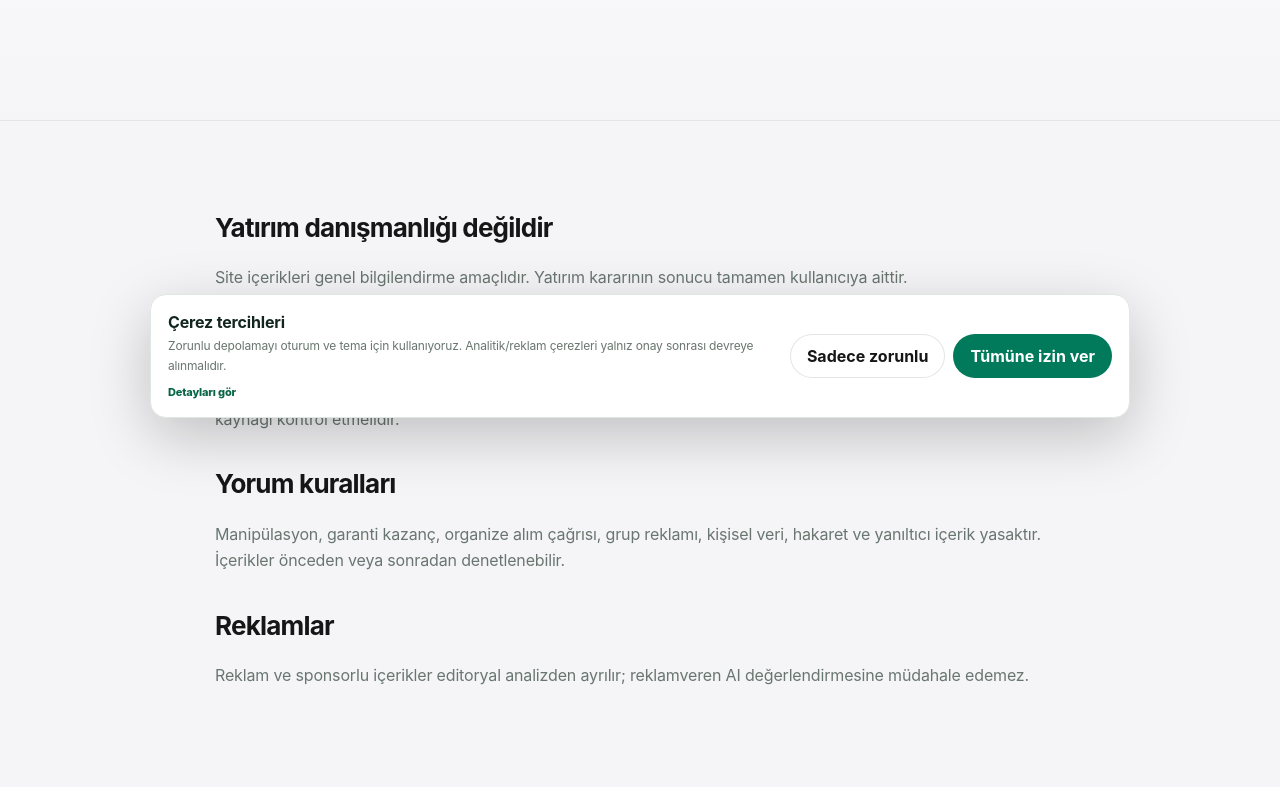
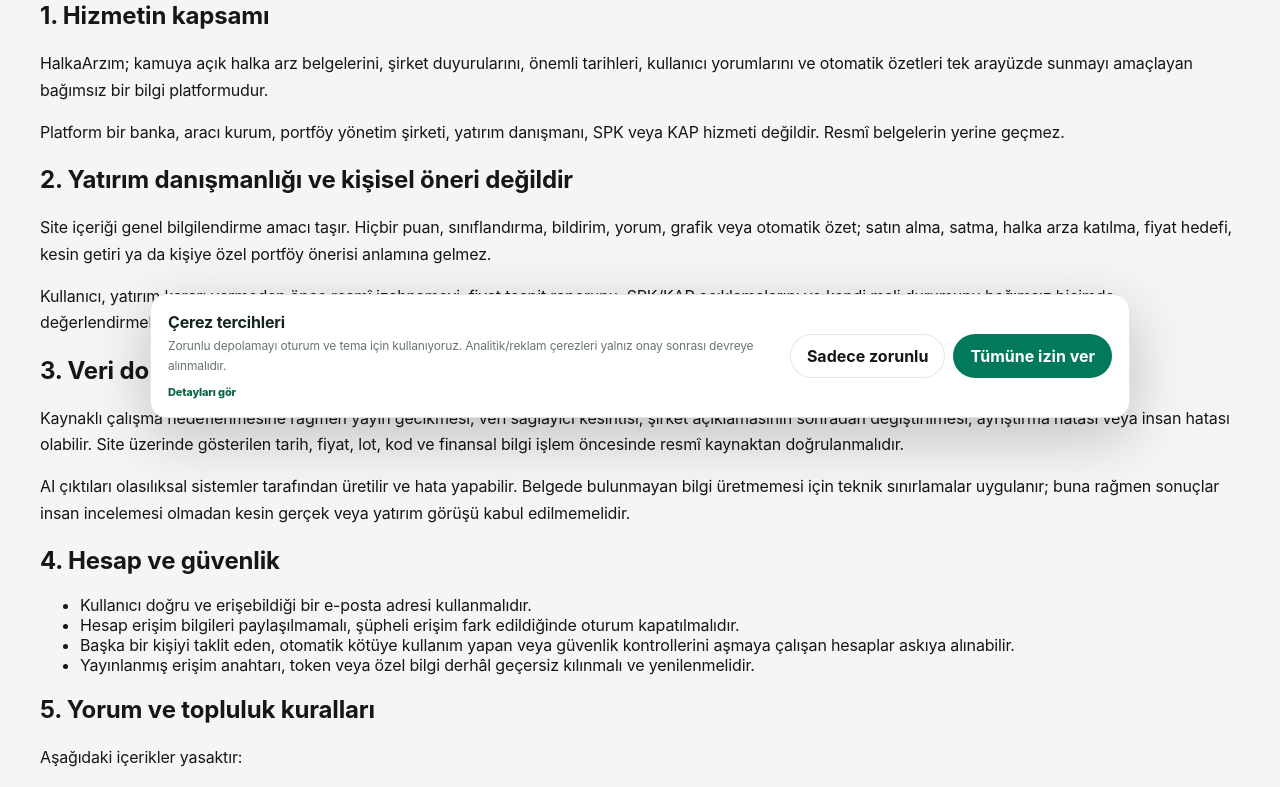
Before and after one commit to ajaroste/halkaarzim, a Next.js app: page /kullanim-kosullari in a window 1280 px wide. Shown: the part 364-1151 px from the top of the page. Built offline with nearby package versions, Linux system fonts and the light colour scheme; no server answers.

Commit message:
legal: expand terms and community rules

```diff
--- a/app/kullanim-kosullari/page.tsx
+++ b/app/kullanim-kosullari/page.tsx
@@ -1,2 +1,42 @@
-import { Header } from "@/components/Header"; import { Footer } from "@/components/Footer";
-export default function TermsPage(){return <><Header/><main className="pageShell"><section className="pageHero"><div className="container narrow"><span className="eyebrow">Kullanım koşulları</span><h1>Bilgilendirme sınırı ve topluluk kuralları</h1></div></section><article className="legalPage container narrow"><h2>Yatırım danışmanlığı değildir</h2><p>Site içerikleri genel bilgilendirme amaçlıdır. Yatırım kararının sonucu tamamen kullanıcıya aittir.</p><h2>Veri doğruluğu</h2><p>Kaynaklı çalışma hedeflenmesine rağmen gecikme, belge değişikliği veya hata olabilir. Kullanıcı işlem öncesi resmî kaynağı kontrol etmelidir.</p><h2>Yorum kuralları</h2><p>Manipülasyon, garanti kazanç, organize alım çağrısı, grup reklamı, kişisel veri, hakaret ve yanıltıcı içerik yasaktır. İçerikler önceden veya sonradan denetlenebilir.</p><h2>Reklamlar</h2><p>Reklam ve sponsorlu içerikler editoryal analizden ayrılır; reklamveren AI değerlendirmesine müdahale edemez.</p></article></main><Footer/></>}
+import type { Metadata } from "next";
+import { LegalPage } from "@/components/LegalPage";
+
+export const metadata: Metadata = {
+  title: "Kullanım Koşulları",
+  description: "HalkaArzım içerik sınırları, hesap kuralları, topluluk ilkeleri ve sorumluluk koşulları.",
+  alternates: { canonical: "/kullanim-kosullari" }
+};
+
+const toc = [
+  { id: "hizmet", label: "Hizmetin kapsamı" },
+  { id: "yatirim", label: "Yatırım danışmanlığı değildir" },
+  { id: "veri", label: "Veri ve AI sınırları" },
+  { id: "hesap", label: "Hesap güvenliği" },
+  { id: "topluluk", label: "Topluluk kuralları" },
+  { id: "fikri", label: "Fikrî haklar" },
+  { id: "ucuncu", label: "Üçüncü taraflar" },
+  { id: "sorumluluk", label: "Sorumluluk sınırı" },
+  { id: "degisiklik", label: "Değişiklikler" }
+];
+
+export default function TermsPage() {
+  return <LegalPage eyebrow="Kullanım koşulları" title="Bilgilendirme sınırı ve topluluk kuralları" intro="Platformu kullanırken hangi içeriğin sunulduğunu, hangi davranışların yasak olduğunu ve verilerin nasıl değerlendirilmesi gerektiğini açıklar." version="1.0" toc={toc}>
+    <section id="hizmet"><h2>1. Hizmetin kapsamı</h2><p>HalkaArzım; kamuya açık halka arz belgelerini, şirket duyurularını, önemli tarihleri, kullanıcı yorumlarını ve otomatik özetleri tek arayüzde sunmayı amaçlayan bağımsız bir bilgi platformudur.</p><p>Platform bir banka, aracı kurum, portföy yönetim şirketi, yatırım danışmanı, SPK veya KAP hizmeti değildir. Resmî belgelerin yerine geçmez.</p></section>
+
+    <section id="yatirim"><h2>2. Yatırım danışmanlığı ve kişisel öneri değildir</h2><p>Site içeriği genel bilgilendirme amacı taşır. Hiçbir puan, sınıflandırma, bildirim, yorum, grafik veya otomatik özet; satın alma, satma, halka arza katılma, fiyat hedefi, kesin getiri ya da kişiye özel portföy önerisi anlamına gelmez.</p><p>Kullanıcı, yatırım kararı vermeden önce resmî izahnameyi, fiyat tespit raporunu, SPK/KAP açıklamalarını ve kendi mali durumunu bağımsız biçimde değerlendirmelidir. Ayrıntılı açıklama <a href="/yatirim-tavsiyesi-degildir">Yatırım Tavsiyesi Değildir</a> sayfasındadır.</p></section>
+
+    <section id="veri"><h2>3. Veri doğruluğu ve AI sınırları</h2><p>Kaynaklı çalışma hedeflenmesine rağmen yayın gecikmesi, veri sağlayıcı kesintisi, şirket açıklamasının sonradan değiştirilmesi, ayrıştırma hatası veya insan hatası olabilir. Site üzerinde gösterilen tarih, fiyat, lot, kod ve finansal bilgi işlem öncesinde resmî kaynaktan doğrulanmalıdır.</p><p>AI çıktıları olasılıksal sistemler tarafından üretilir ve hata yapabilir. Belgede bulunmayan bilgi üretmemesi için teknik sınırlamalar uygulanır; buna rağmen sonuçlar insan incelemesi olmadan kesin gerçek veya yatırım görüşü kabul edilmemelidir.</p></section>
+
+    <section id="hesap"><h2>4. Hesap ve güvenlik</h2><ul><li>Kullanıcı doğru ve erişebildiği bir e-posta adresi kullanmalıdır.</li><li>Hesap erişim bilgileri paylaşılmamalı, şüpheli erişim fark edildiğinde oturum kapatılmalıdır.</li><li>Başka bir kişiyi taklit eden, otomatik kötüye kullanım yapan veya güvenlik kontrollerini aşmaya çalışan hesaplar askıya alınabilir.</li><li>Yayınlanmış erişim anahtarı, token veya özel bilgi derhâl geçersiz kılınmalı ve yenilenmelidir.</li></ul></section>
+
+    <section id="topluluk"><h2>5. Yorum ve topluluk kuralları</h2><p>Aşağıdaki içerikler yasaktır:</p><ul><li>Kesin kazanç, garanti tavan, organize alım/satım çağrısı veya piyasa manipülasyonu izlenimi oluşturan ifadeler.</li><li>İçeriden bilgi iddiası, doğrulanmamış suçlama, yanıltıcı finansal veri veya sahte kaynak.</li><li>Hakaret, tehdit, ayrımcılık, kişisel veri, telefon numarası, e-posta, grup reklamı ve spam.</li><li>Telif hakkını veya ticari markayı ihlal eden içerik.</li><li>Güvenlik açığını sömürmeye, zararlı kod yaymaya veya başka kullanıcıların hesabına erişmeye yönelik içerik.</li></ul><p>Yorumlar yayın öncesinde veya sonrasında denetlenebilir; görünürlüğü sınırlandırılabilir, silinebilir veya ilgili hesap askıya alınabilir. Kullanıcı içeriğinin hukuki sorumluluğu öncelikle içeriği paylaşan kullanıcıya aittir; geçerli bildirimler incelenir.</p></section>
+
+    <section id="fikri"><h2>6. Fikrî mülkiyet ve kaynak kullanımı</h2><p>HalkaArzım'ın özgün arayüzü, metinleri, sınıflandırma yapısı ve yazılımı ilgili hak sahiplerine aittir. SPK, KAP, TradingView, şirketler ve haber yayıncılarına ait marka, belge ve verilerin hakları kendilerine aittir.</p><p>Resmî belgelere bağlantı verilmesi veya kısa, kaynaklı özet hazırlanması ilgili kurumla ortaklık ya da onay ilişkisi oluşturmaz. Üçüncü taraf içeriği topluca kopyalanmamalı; lisans gerektiren piyasa verileri yalnız uygun lisansla kullanılmalıdır.</p></section>
+
+    <section id="ucuncu"><h2>7. Üçüncü taraf hizmetleri ve bağlantılar</h2><p>Supabase, Vercel, GitHub, TradingView, Gemini, e-posta, bildirim ve reklam sağlayıcıları kendi hizmet koşullarına tabi olabilir. Harici bağlantıların içeriği ve sürekliliği HalkaArzım'ın kontrolünde değildir.</p><p>Reklam veya sponsorlu alanlar editoryal analizden açıkça ayrılmalı; reklamveren bir şirketin analiz puanına, risklerine veya kaynak seçimine müdahale edememelidir.</p></section>
+
+    <section id="sorumluluk"><h2>8. Hizmet sürekliliği ve sorumluluk sınırı</h2><p>Bakım, veri kaynağı kesintisi, güvenlik olayı veya mücbir sebepler nedeniyle hizmet geçici olarak kullanılamayabilir. Zorunlu hukuk kuralları saklı kalmak üzere, yalnız site içeriğine güvenilerek verilen yatırım kararından, piyasa hareketinden veya üçüncü taraf hizmet kesintisinden doğan zararlara ilişkin mutlak sonuç garantisi verilmez.</p><p>Bu hüküm, yürürlükteki zorunlu tüketici ve kişisel veri koruma haklarını ortadan kaldıracak şekilde yorumlanamaz.</p></section>
+
+    <section id="degisiklik"><h2>9. Değişiklikler ve uygulanacak kurallar</h2><p>Hizmet veya mevzuat değiştiğinde koşullar güncellenebilir. Önemli değişikliklerde sürüm ve güncelleme tarihi yenilenir. Kullanıcının yeni koşulları kabul etmesinin gerekli olduğu durumlarda ayrıca onay akışı uygulanmalıdır.</p><p>Uygulanacak hukuk, yetki ve uyuşmazlık maddeleri veri sorumlusunun gerçek kimliği ve faaliyet modeli belirlendikten sonra bir hukukçu tarafından kesinleştirilmelidir.</p></section>
+  </LegalPage>;
+}
```
